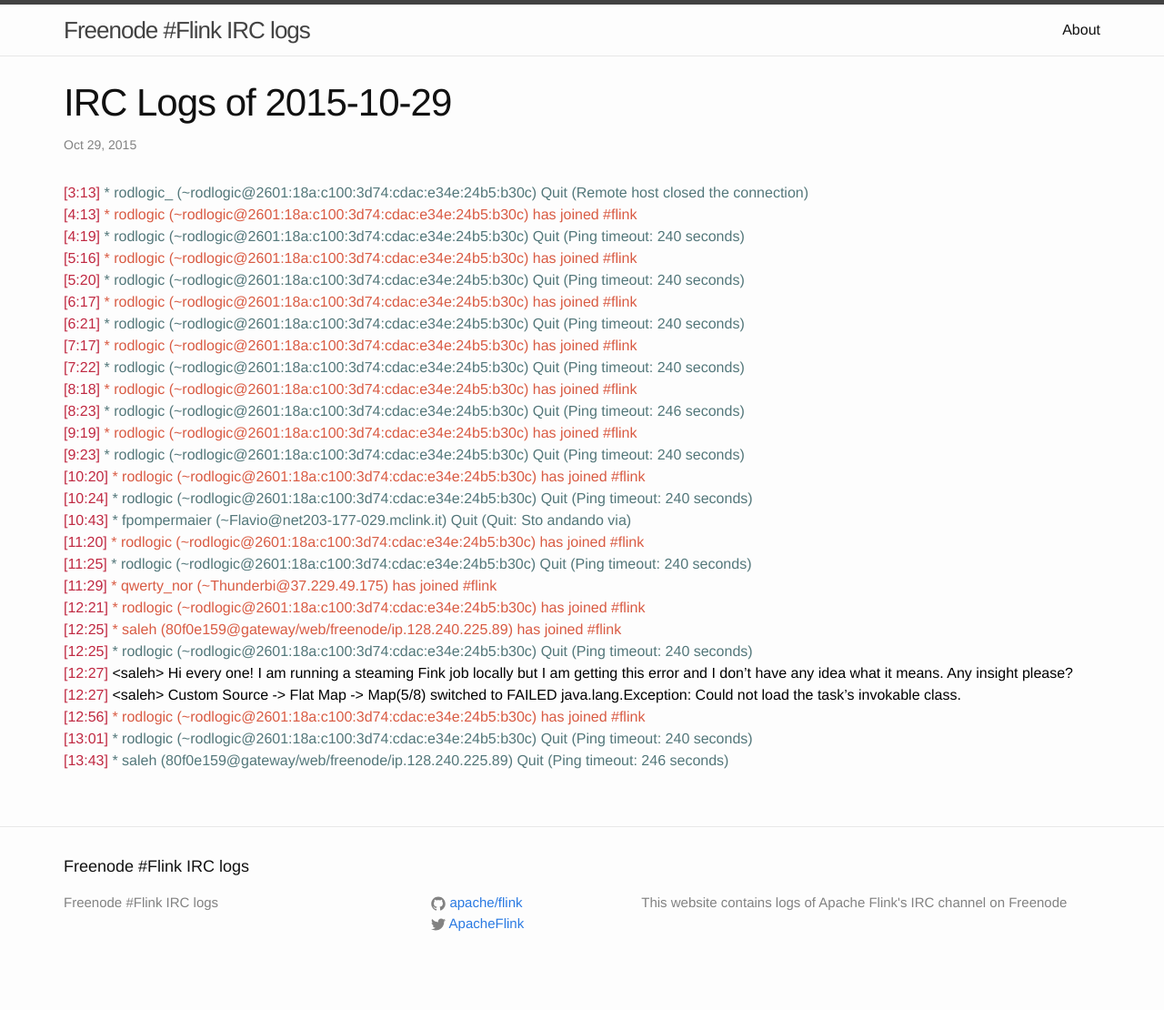
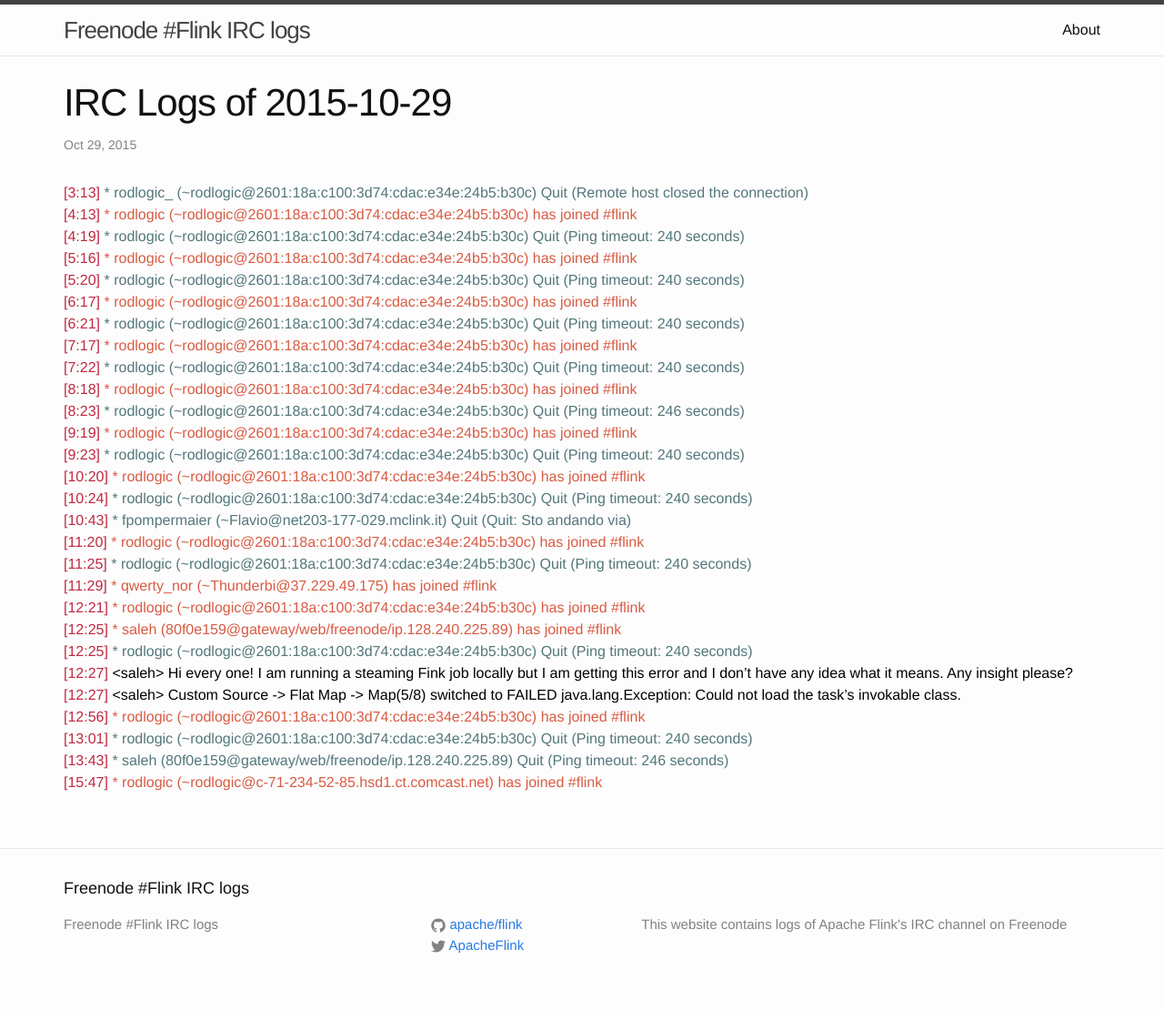
Before and after one commit to flink-irc-logs/flink-irc-logs.github.io, a Jekyll site: the page built from _posts/2015-10-29-logs.markdown, in a window 1280 px wide. Shown: the whole page at 91% size. Built offline with Jekyll 4.4.1, drawn with Linux system fonts in a browser that asks for light colours; before the commit the page ends 1086 px from its top, so only the background shows below that.

Commit message:
Update of the logs on Thu Oct 29 16:16:06 CET 2015

```diff
--- a/_posts/2015-10-29-logs.markdown
+++ b/_posts/2015-10-29-logs.markdown
@@ -31,3 +31,4 @@
 <span class="irc-date">[12:56]</span> <span class="irc-green">* rodlogic (~rodlogic@2601:18a:c100:3d74:cdac:e34e:24b5:b30c) has joined #flink</span><br />
 <span class="irc-date">[13:01]</span> <span class="irc-navy">* rodlogic (~rodlogic@2601:18a:c100:3d74:cdac:e34e:24b5:b30c) Quit (Ping timeout: 240 seconds)</span><br />
 <span class="irc-date">[13:43]</span> <span class="irc-navy">* saleh (80f0e159@gateway/web/freenode/ip.128.240.225.89) Quit (Ping timeout: 246 seconds)</span><br />
+<span class="irc-date">[15:47]</span> <span class="irc-green">* rodlogic (~rodlogic@c-71-234-52-85.hsd1.ct.comcast.net) has joined #flink</span><br />
```
